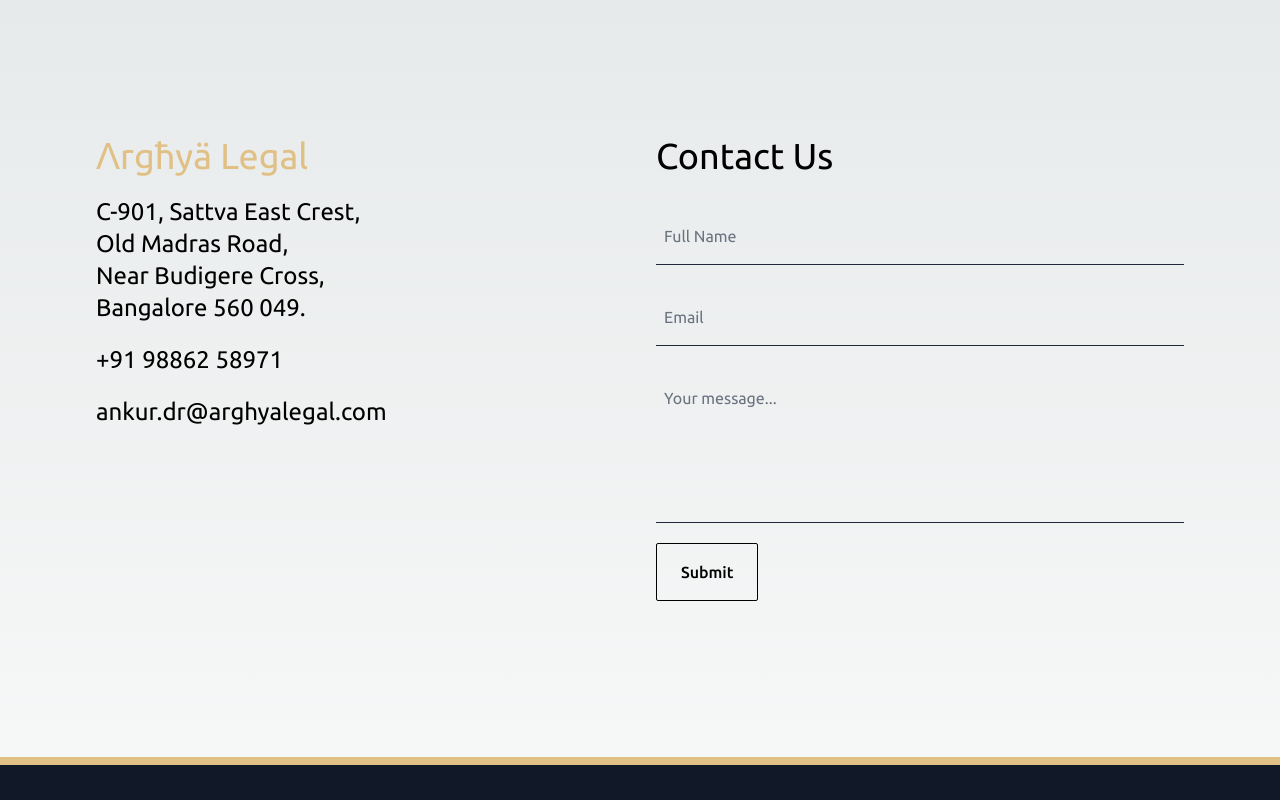
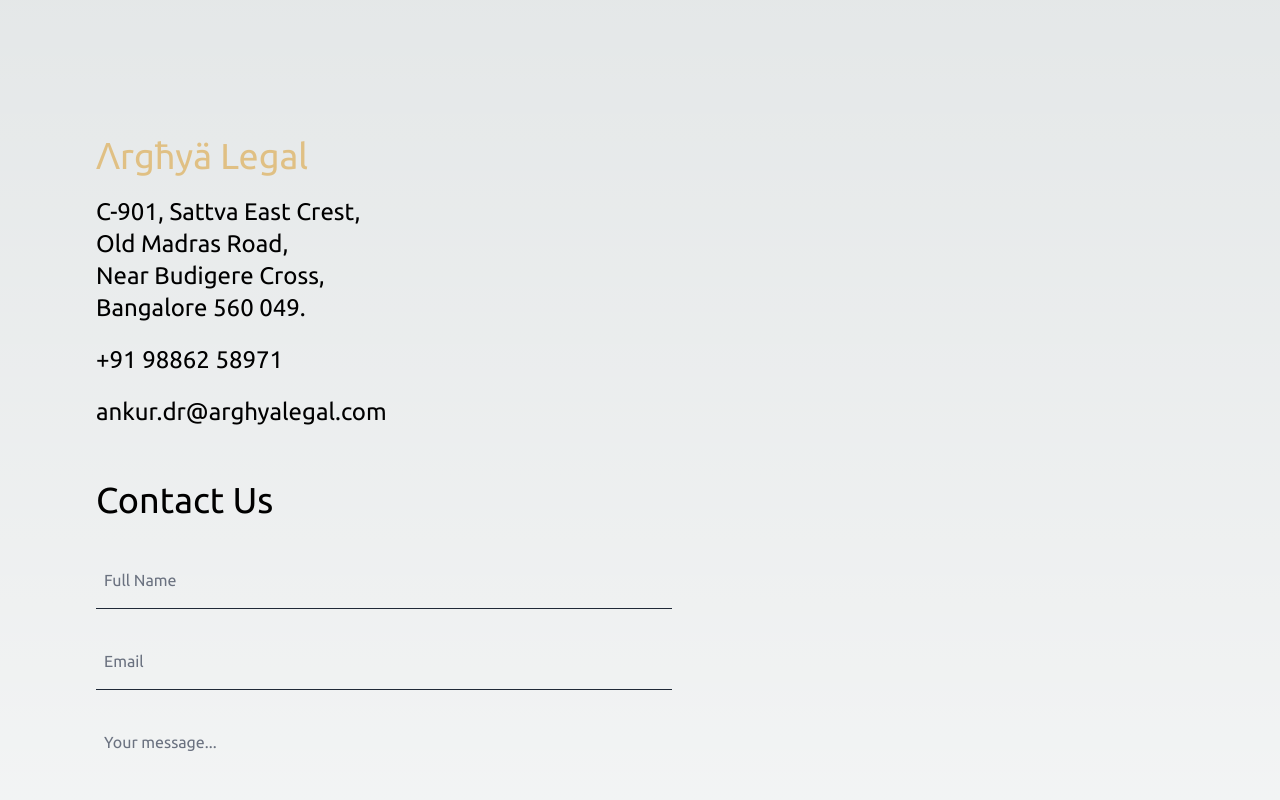
Before and after one commit to mohansky/arghyalegal, a Next.js app: page /contact in a window 1280 px wide. Shown: the part 840-1640 px from the top of the page. Built offline with nearby package versions, Linux system fonts and the light colour scheme.

Commit message:
Update page.js

```diff
--- a/app/contact/page.js
+++ b/app/contact/page.js
@@ -14,7 +14,7 @@ export default function Contact() {
           <span className="font-bold"> email</span>.
         </p>
       </Container>
-      <Container className="pb-32 grid grid-cols-2 gap-8">
+      <Container className="pb-32 grid lg:rid-cols-2 gap-8">
         <ul className=" ">
           <h5 className="text-4xl text-al-primary mb-5"> Λrgħyä Legal </h5>
           {FooterContactData.contact.map((item) => {
```
